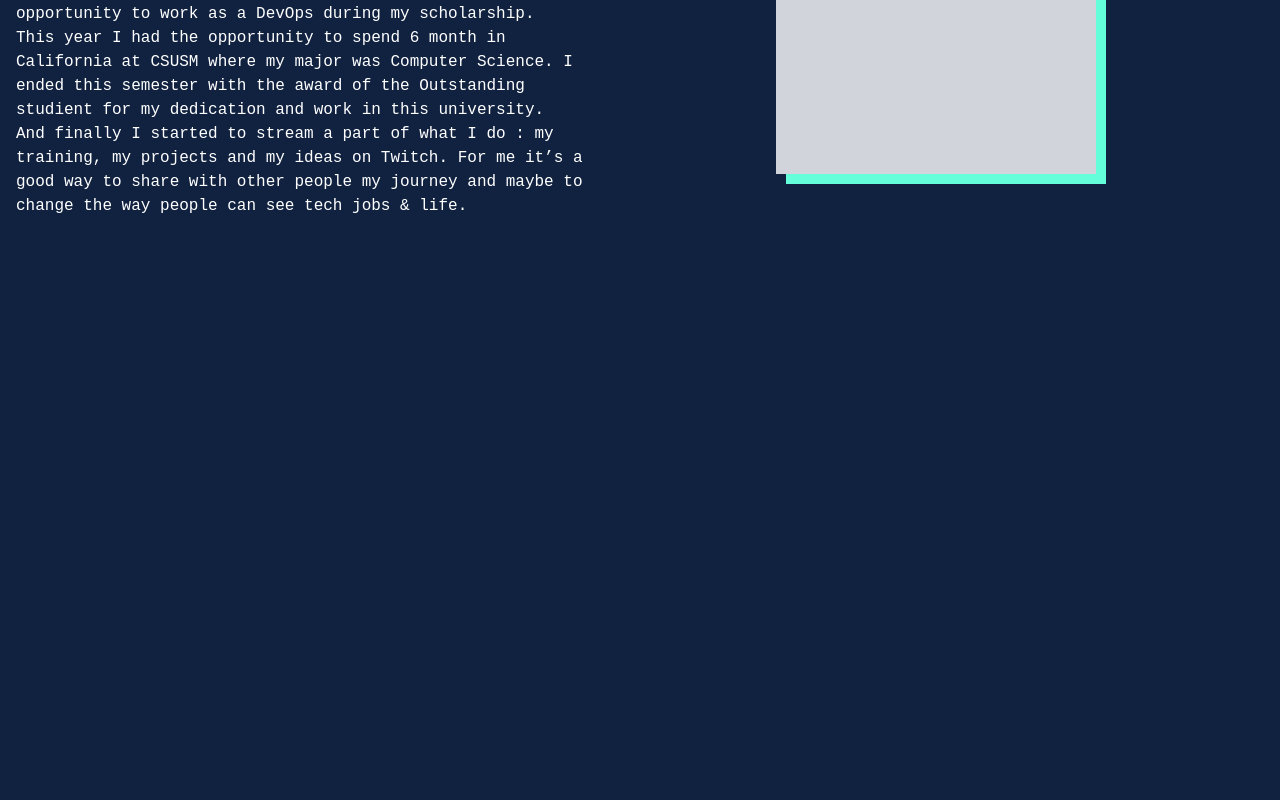
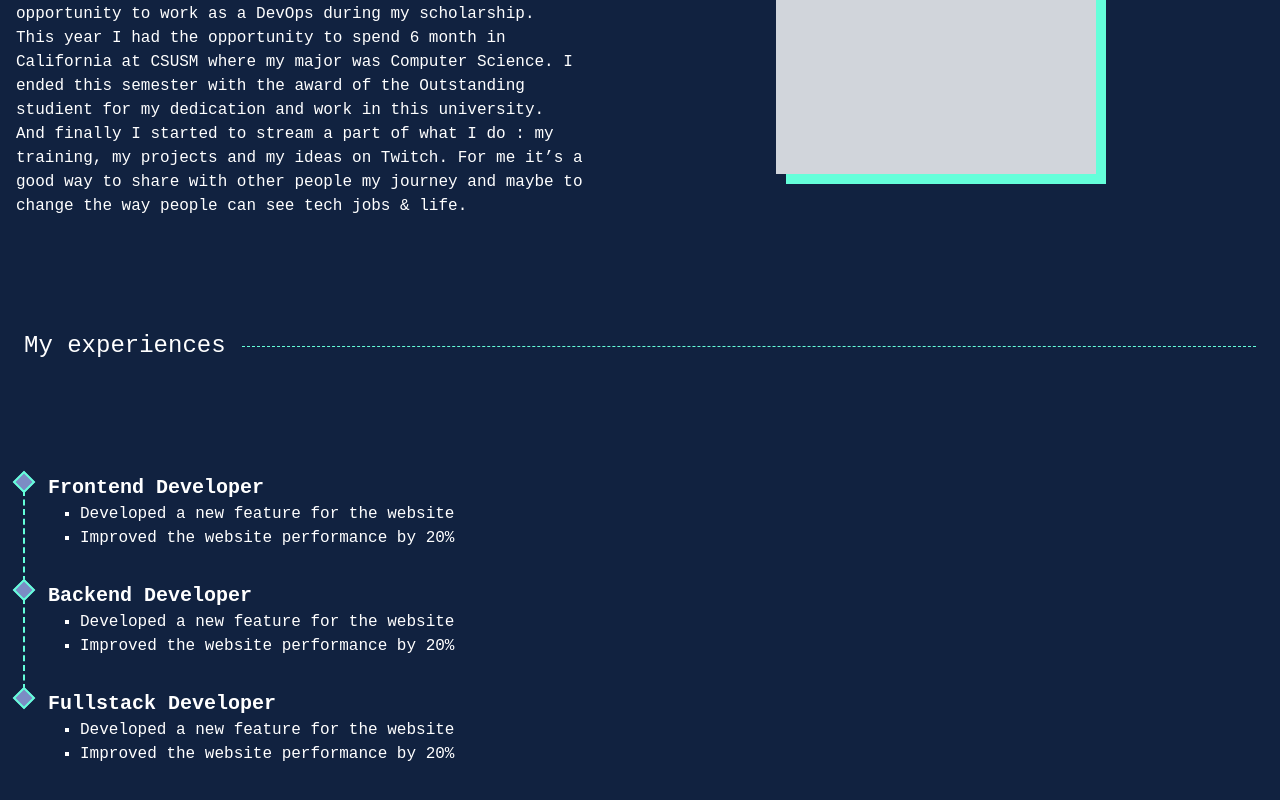
Before and after one commit to pedrojose06/portifolio, a Next.js app: page / in a window 1280 px wide. Shown: the part 1102-1902 px from the top of the page. Before the commit the page ends 1432 px from the top, so only its background shows below. Built offline with nearby package versions, Linux system fonts and the light colour scheme.

Commit message:
feat: add my experiences section and update about section

```diff
--- a/src/app/components/NavBar/atoms/navbar.ts
+++ b/src/app/components/NavBar/atoms/navbar.ts
@@ -1,5 +1,5 @@
 import { atom } from 'jotai'
 
-const navbarAtom = atom(true)
+const navbarAtom = atom(false)
 
 export default navbarAtom
--- a/src/pages/About/About.tsx
+++ b/src/pages/About/About.tsx
@@ -28,7 +28,7 @@ const About = () => {
           tech jobs & life.
         </p>
       </div>
-      <div className=" flex min-h-80 min-w-80 flex-1 items-center justify-center p-8">
+      <div className=" flex min-h-80 min-w-80 flex-1 items-center justify-center py-8 md:px-8">
         <canvas className=" top-8 left-8 size-80 bg-gray-300 shadow-[10px_10px_0px_0px_rgba(100,_255,_218,_1)]">
           &nbsp
         </canvas>
--- a/src/pages/HomePage/HomePage.tsx
+++ b/src/pages/HomePage/HomePage.tsx
@@ -2,15 +2,18 @@ import NavBar from '@/app/components/NavBar/NavBar'
 import Hero from '../Hero/Hero'
 import Divider from '@/app/components/Divider/Divider'
 import About from '../About/About'
+import MyExperience from '../MyExperience/MyExperience'
 
 const HomePage = () => {
   return (
     <>
       <NavBar />
-      <div className="container mx-auto p-4">
+      <div className="container mx-auto h-full w-full p-4">
         <Hero />
         <Divider title="About" />
         <About />
+        <Divider title="My experiences" />
+        <MyExperience />
       </div>
     </>
   )
--- /dev/null
+++ b/src/pages/MyExperience/MyExperience.tsx
@@ -0,0 +1,58 @@
+const experiences = [
+  {
+    title: 'Frontend Developer',
+    startDate: '11/2020',
+    endDate: '11/2021',
+    achievments: [
+      'Developed a new feature for the website',
+      'Improved the website performance by 20%',
+    ],
+  },
+  {
+    title: 'Backend Developer',
+    startDate: '11/2020',
+    endDate: '11/2021',
+    achievments: [
+      'Developed a new feature for the website',
+      'Improved the website performance by 20%',
+    ],
+  },
+  {
+    title: 'Fullstack Developer',
+    startDate: '11/2020',
+    endDate: '11/2021',
+    achievments: [
+      'Developed a new feature for the website',
+      'Improved the website performance by 20%',
+    ],
+  },
+]
+
+const MyExperience = () => {
+  return (
+    <section className="flex w-full flex-col items-start justify-center py-24 md:w-1/2">
+      {experiences.map((experience, index) => (
+        <div key={experience.title} className="flex">
+          <div className="relative mr-4 flex flex-col items-center">
+            <div className="h-4 w-4 rotate-45 border-2 border-primary border-solid bg-blue-300" />
+            {index < experiences.length - 1 && (
+              <div className="absolute top-4 bottom-0 w-px border-primary border-l-2 border-dashed" />
+            )}
+          </div>
+          <div className=" pb-8">
+            <h2 className="font-bold text-xl">{experience.title}</h2>
+            <ul className="list-[square]">
+              {experience.achievments.map((achievment) => (
+                <li key={achievment} className="ml-8">
+                  {achievment}
+                </li>
+              ))}
+            </ul>
+          </div>
+        </div>
+      ))}
+    </section>
+  )
+}
+
+export default MyExperience
```
